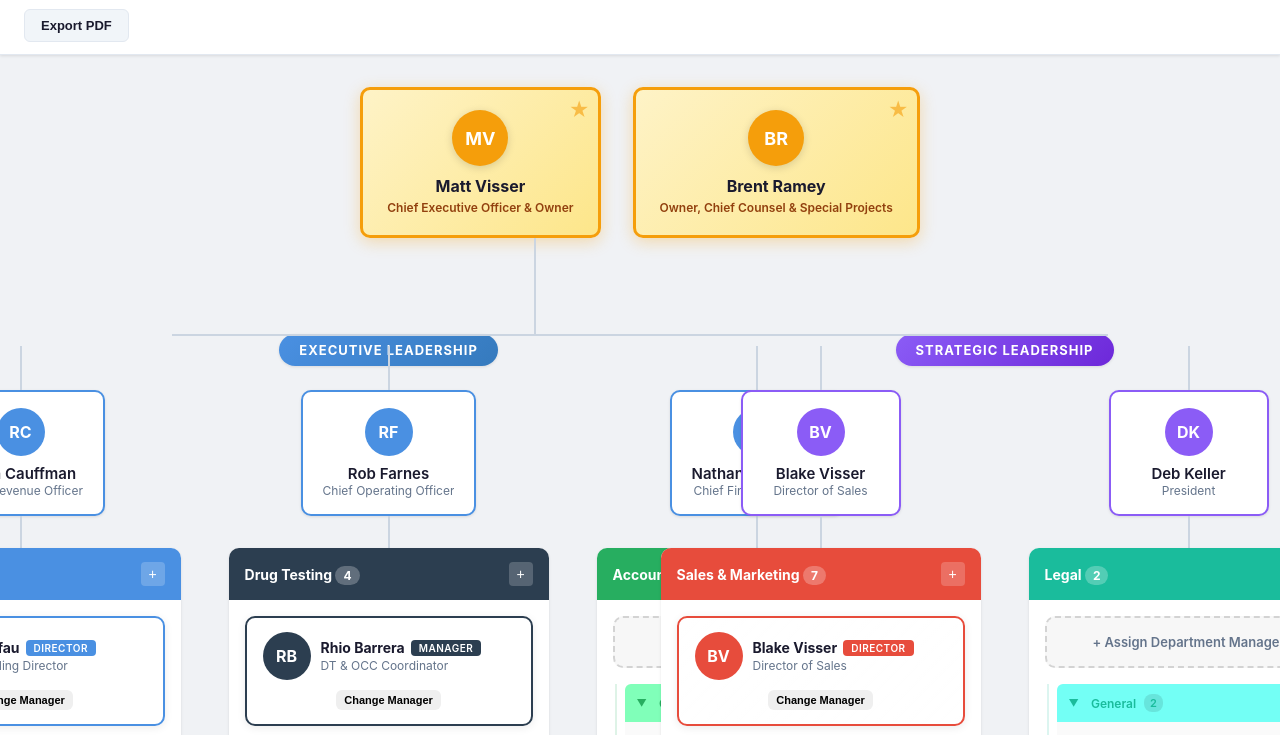
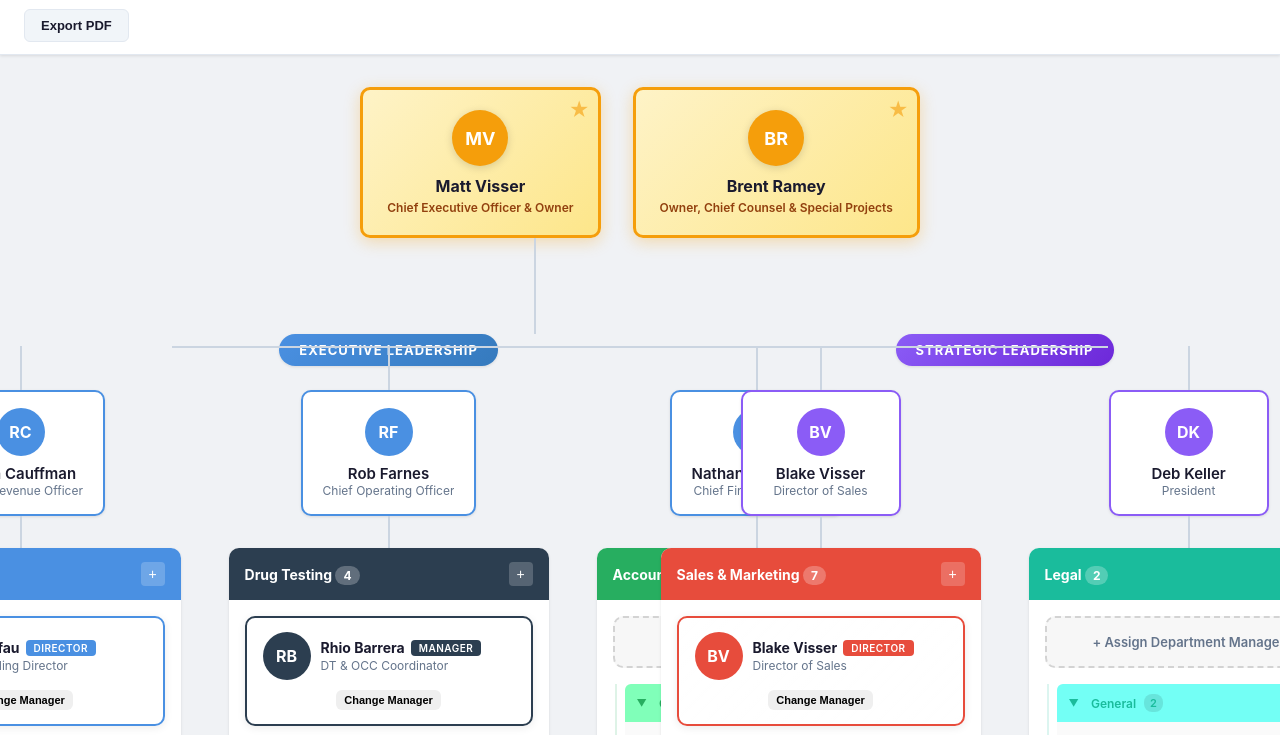
Before and after one commit to ryanc-victig/victig-orgchart, a plain HTML site: page index.html in a window 1280 px wide. Shown: the part 55-790 px from the top of the page. Drawn offline with Linux system fonts and the light colour scheme.

Commit message:
Fix: Adjust line positions so they connect properly at horizontal line

```diff
--- a/index.html
+++ b/index.html
@@ -118,7 +118,7 @@ body { font-family: -apple-system, BlinkMacSystemFont, 'Segoe UI', Roboto, sans-
 .branch-container::before {
   content: '';
   position: absolute;
-  top: 32px;
+  top: 44px;
   left: 12%;
   right: 12%;
   height: 2px;
```
